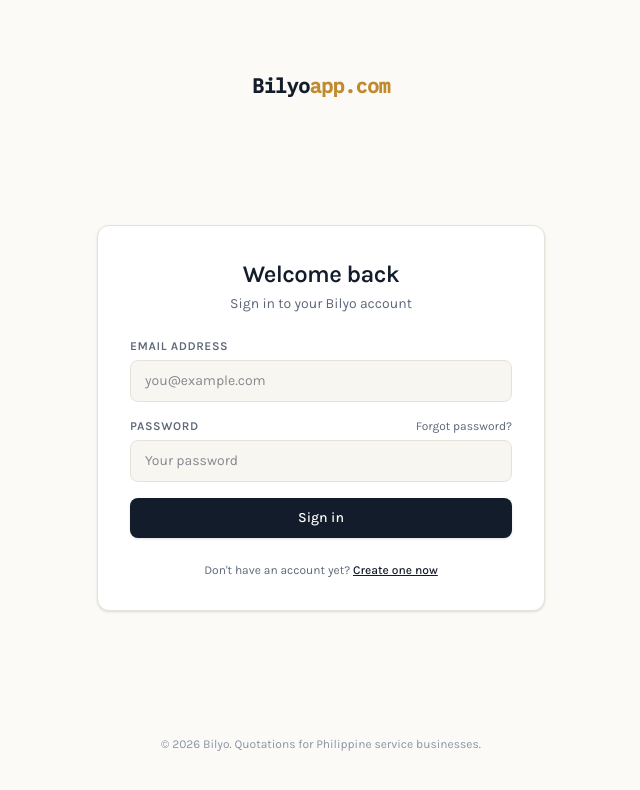
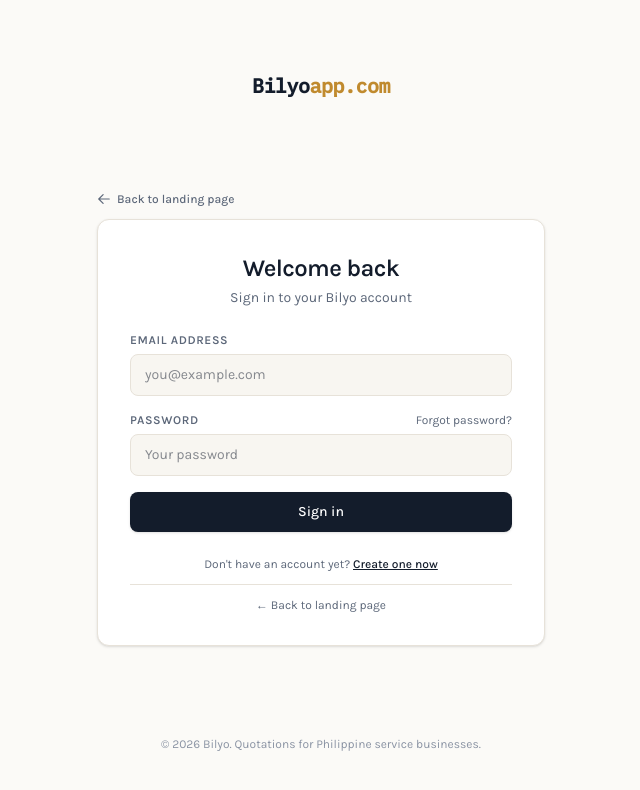
Before and after one commit to wardslarc/bilyo, a Next.js app: page /login in a window 1280 px wide. Shown: the top 790 px of the page, without its empty margins (319-959 px from the left). Built offline with nearby package versions, Linux system fonts and the light colour scheme.

Commit message:
feat(auth): add return to landing page links on login page

```diff
--- a/app/(auth)/login/page.tsx
+++ b/app/(auth)/login/page.tsx
@@ -1,4 +1,5 @@
 import { Suspense } from 'react';
+import Link from 'next/link';
 import LoginForm from '@/components/auth/LoginForm';
 
 function LoginFormFallback() {
@@ -17,8 +18,28 @@ function LoginFormFallback() {
 
 export default function LoginPage() {
   return (
-    <Suspense fallback={<LoginFormFallback />}>
-      <LoginForm />
-    </Suspense>
+    <div className="space-y-3">
+      <div className="flex items-center">
+        <Link
+          href="/"
+          className="inline-flex items-center gap-1.5 text-xs font-medium text-[var(--color-muted)] hover:text-[var(--color-ink)] transition-colors group"
+        >
+          <svg
+            className="w-3.5 h-3.5 text-[var(--color-muted)] group-hover:text-[var(--color-ink)] transition-transform group-hover:-translate-x-0.5"
+            fill="none"
+            viewBox="0 0 24 24"
+            stroke="currentColor"
+            strokeWidth={2}
+          >
+            <path strokeLinecap="round" strokeLinejoin="round" d="M10.5 19.5L3 12m0 0l7.5-7.5M3 12h18" />
+          </svg>
+          <span>Back to landing page</span>
+        </Link>
+      </div>
+
+      <Suspense fallback={<LoginFormFallback />}>
+        <LoginForm />
+      </Suspense>
+    </div>
   );
 }
--- a/components/auth/LoginForm.tsx
+++ b/components/auth/LoginForm.tsx
@@ -258,7 +258,8 @@ export default function LoginForm() {
         </button>
       </form>
 
-      <div className="mt-6 text-center text-xs text-[var(--color-muted)]">
+      <div className="mt-6 text-center text-xs text-[var(--color-muted)] space-y-3">
+        <div>
           Don&apos;t have an account yet?{' '}
           <Link
             href="/register"
@@ -267,6 +268,16 @@ export default function LoginForm() {
             Create one now
           </Link>
         </div>
+
+        <div className="pt-3 border-t border-[var(--color-line)]">
+          <Link
+            href="/"
+            className="inline-flex items-center gap-1 text-[var(--color-muted)] hover:text-[var(--color-ink)] transition-colors"
+          >
+            &larr; Back to landing page
+          </Link>
+        </div>
+      </div>
     </div>
   );
 }
```
Lines whose indentation alone changed are shown as unchanged.
